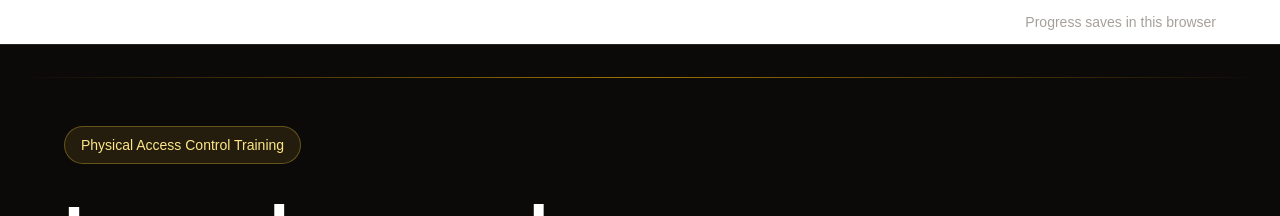
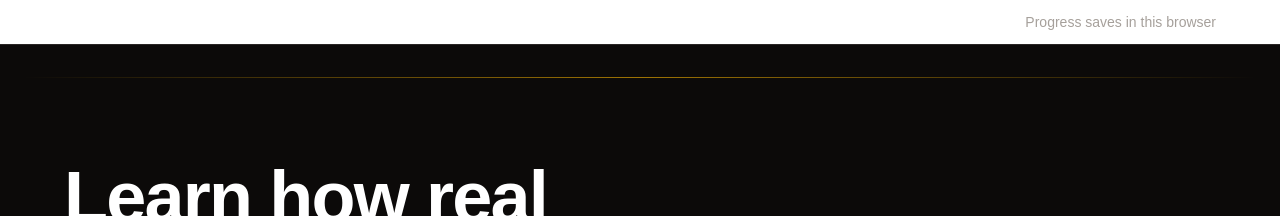
Before and after one commit to nextking12/open_acs, a Next.js app: page / in a window 1280 px wide. Shown: the top 216 px of the page. Built offline with nearby package versions, Linux system fonts and the light colour scheme; no server answers; the database is empty.

Commit message:
fix: remove training pill badge from home page

```diff
--- a/app/page.tsx
+++ b/app/page.tsx
@@ -22,9 +22,6 @@ export default async function Home() {
         <div className="absolute inset-x-6 top-8 h-px bg-gradient-to-r from-transparent via-amber-400/60 to-transparent" />
         <div className="grid gap-12 lg:grid-cols-[1.05fr_0.95fr] lg:items-center">
           <div className="space-y-8">
-            <div className="inline-flex rounded-full border border-amber-300/30 bg-amber-300/10 px-4 py-2 text-sm font-medium text-amber-200">
-              Physical Access Control Training
-            </div>
             <div className="space-y-5">
               <h1 className="max-w-4xl text-5xl font-semibold tracking-tight text-white sm:text-6xl lg:text-7xl">
                 Learn how real access control systems are built and operated.
```
